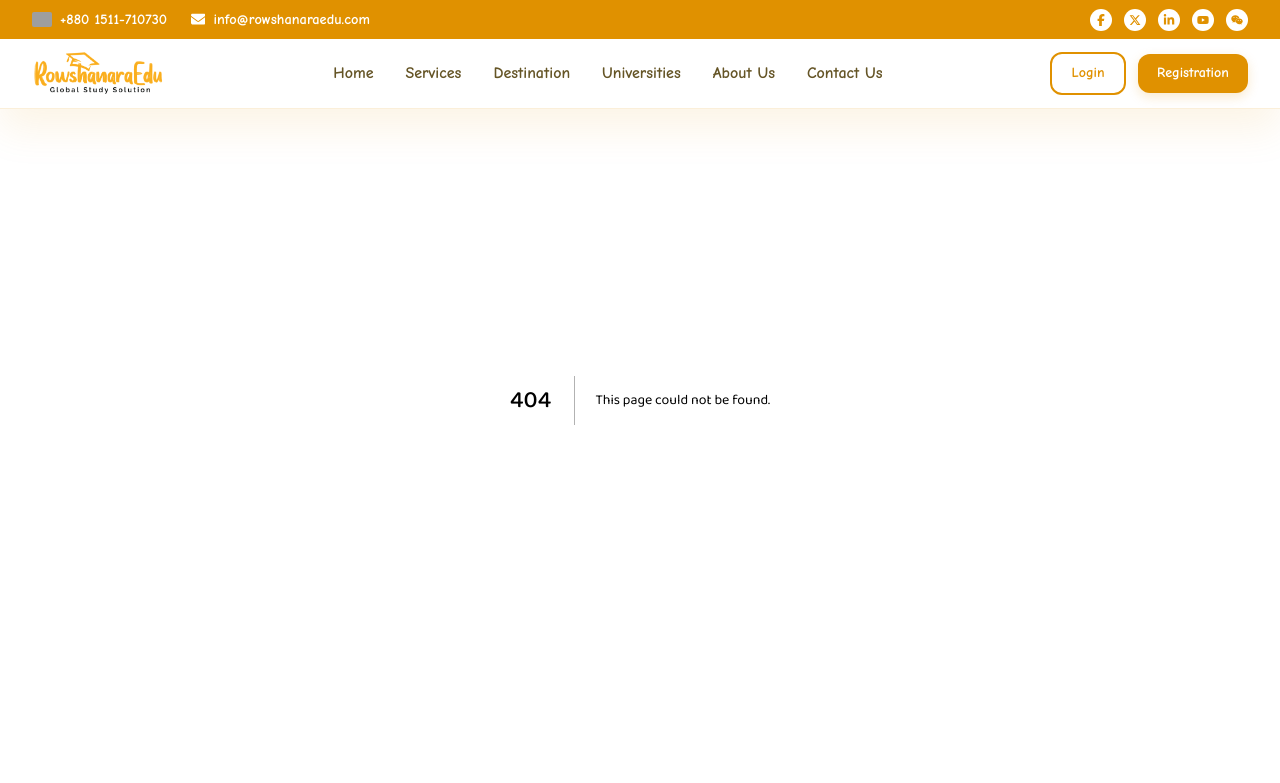
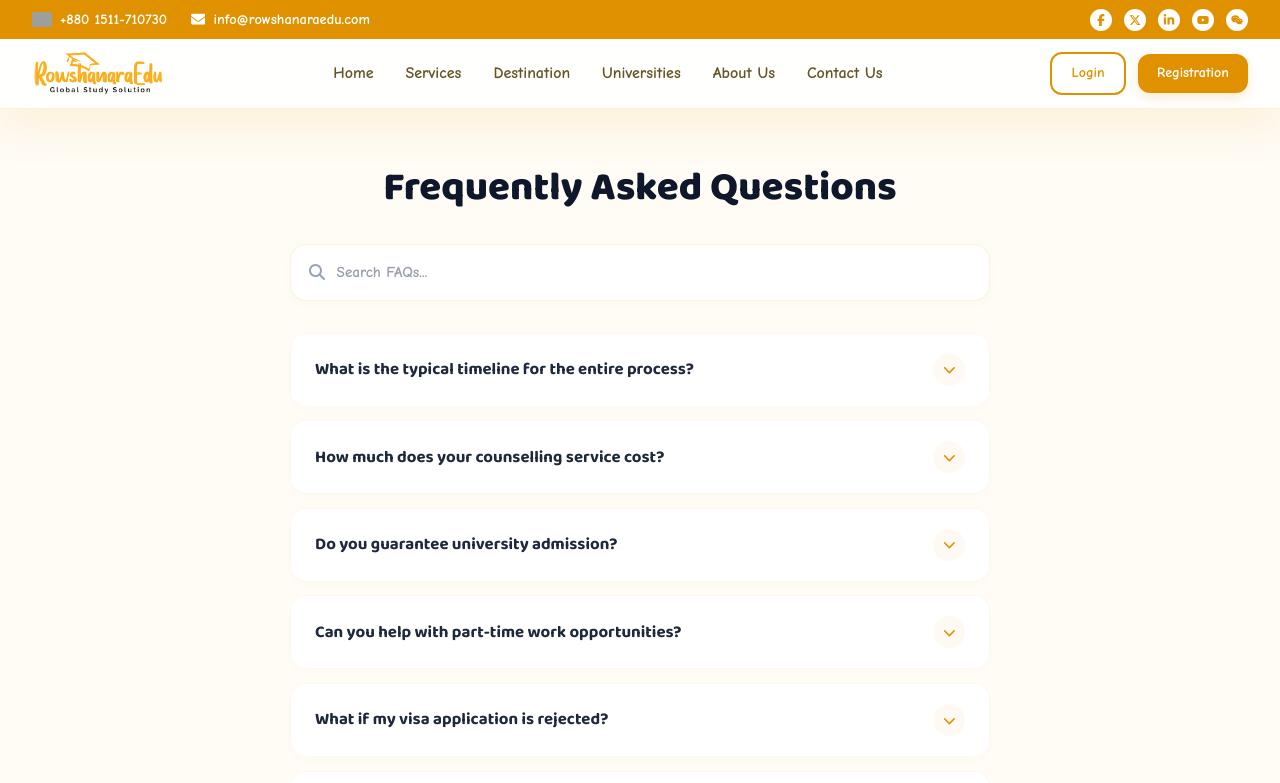
Before and after one commit to princeshiamofficial/Rowshanara-Edu, a Next.js app: page /faq in a window 1280 px wide. Before the commit this address had no page. Shown: the top 783 px of the page. Built offline with nearby package versions, Linux system fonts and the light colour scheme; no server answers; the database is empty; grey boxes are pictures that could not be loaded.

Commit message:
feat: add standalone FAQ route and update sitemap

```diff
--- /dev/null
+++ b/src/app/faq/page.tsx
@@ -0,0 +1,19 @@
+import React from "react";
+import type { Metadata } from "next";
+import FAQ from "@/components/services/FAQ";
+
+export const metadata: Metadata = {
+  title: "Frequently Asked Questions | Rowshanara Edu",
+  description: "Find answers to frequently asked questions about studying abroad, student visa processing, scholarship options, and admission requirements.",
+  alternates: {
+    canonical: "https://rowshanaraedu.com/faq",
+  },
+};
+
+export default function FAQPage() {
+  return (
+    <div style={{ minHeight: "100vh", background: "var(--background)", paddingTop: "100px" }}>
+      <FAQ />
+    </div>
+  );
+}
--- a/src/app/sitemap.ts
+++ b/src/app/sitemap.ts
@@ -40,5 +40,11 @@ export default async function sitemap(): Promise<MetadataRoute.Sitemap> {
       changeFrequency: 'monthly',
       priority: 0.5,
     },
+    {
+      url: `${baseUrl}/faq`,
+      lastModified: new Date(),
+      changeFrequency: 'monthly',
+      priority: 0.5,
+    },
   ];
 }
```
